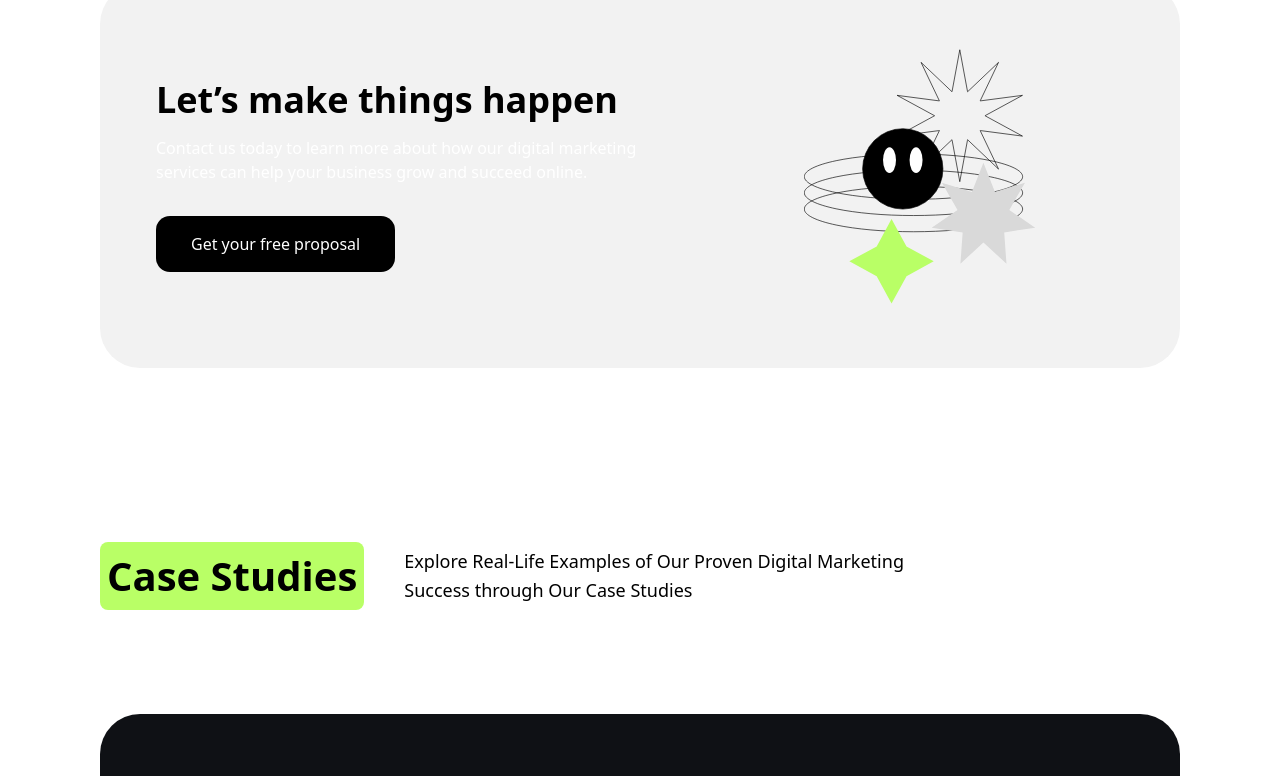
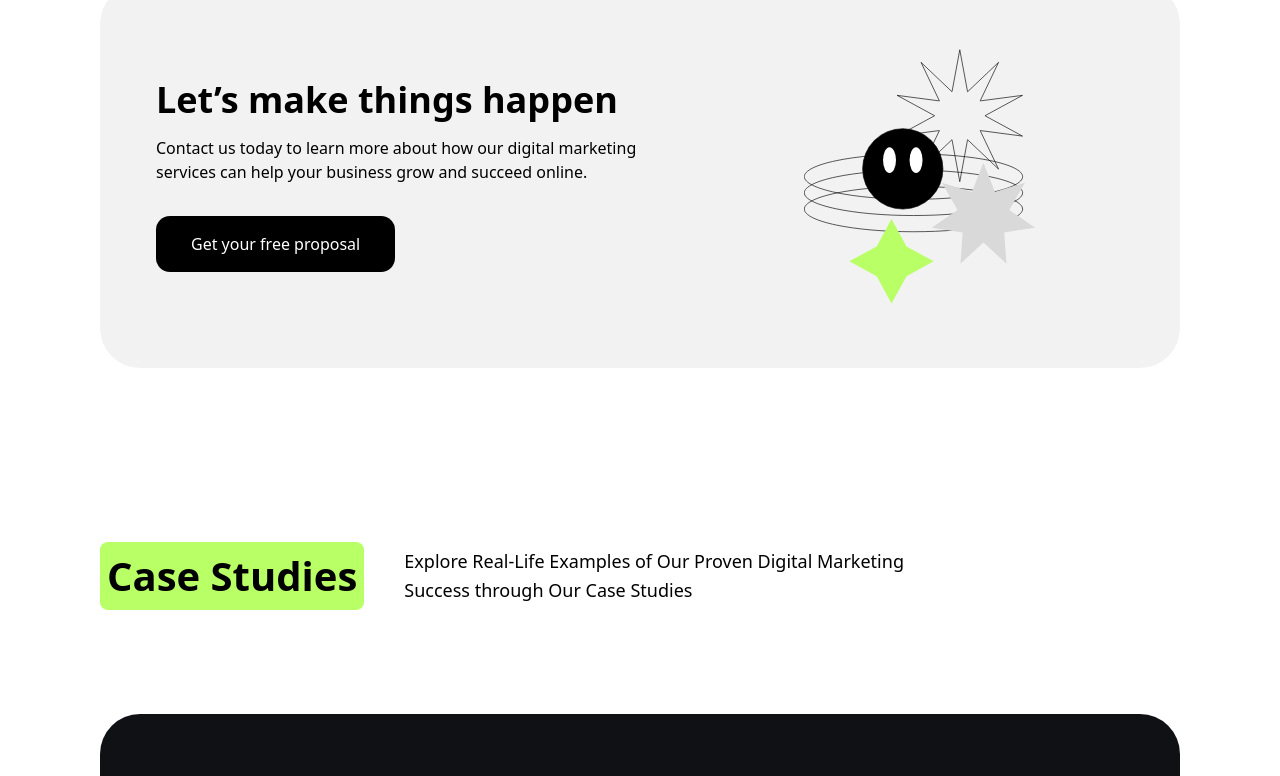
Before and after one commit to HoangThong824/ui-positivus-deploy, a React (Vite) app: page / in a window 1280 px wide. Shown: the part 2160-2936 px from the top of the page. Built offline with nearby package versions, Linux system fonts and the light colour scheme.

Commit message:
ver3 update

```diff
--- a/src/components/ui/callToAction.jsx
+++ b/src/components/ui/callToAction.jsx
@@ -11,7 +11,7 @@ export default function CallToAction() {
             Let’s make things happen
           </h2>
 
-          <p className="text-white mb-8">
+          <p className="text-black mb-8">
             Contact us today to learn more about how our digital marketing services can help your business grow and succeed online.
           </p>
 
--- a/src/components/ui/iconlogo.jsx
+++ b/src/components/ui/iconlogo.jsx
@@ -14,7 +14,7 @@ const IconLogo = ({ color = "text-black", size = "36" }) => {
       <g clipPath="url(#clip0_1063_29)">
         <path
           d="M17.9986 5.53472L35.5997 0.349121L30.464 18.0001L35.5997 35.6012L17.9986 30.4655L0.347656 35.6012L5.53325 18.0001L0.347656 0.349121L17.9986 5.53472Z"
-          fill="currentColor" // Quan trọng: Sử dụng currentColor để ăn theo màu chữ của class cha
+          fill="currentColor"
         />
       </g>
       <defs>
--- a/src/components/ui/teamcard.jsx
+++ b/src/components/ui/teamcard.jsx
@@ -39,7 +39,7 @@ export default function TeamCard({ name, role, desc, img }) {
       <hr className="my-5 w-full border-black/20" />
 
       {/* Description */}
-      <p className="text-sm text-white leading-relaxed">
+      <p className="text-sm text-black leading-relaxed">
         {desc}
       </p>
     </div>
```
